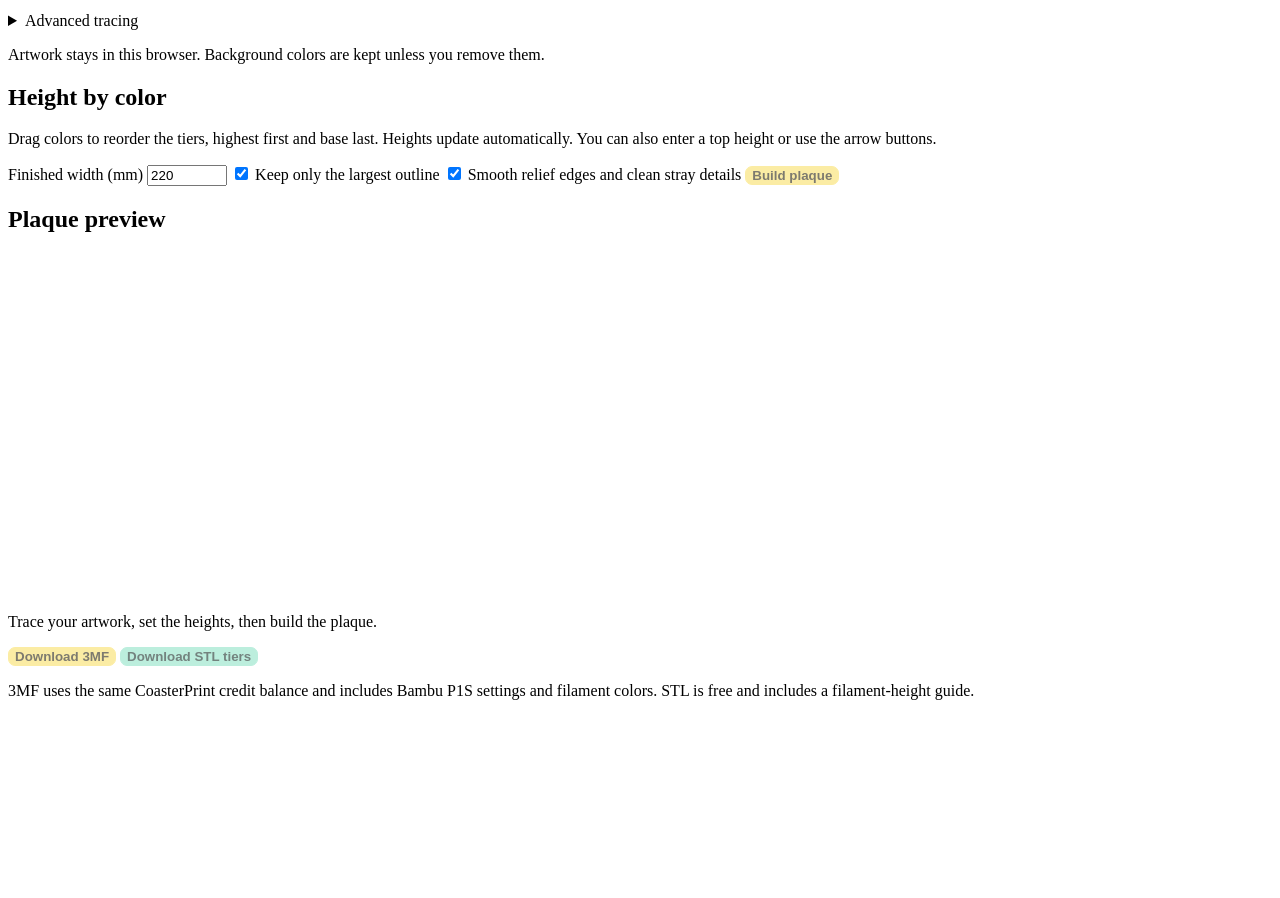
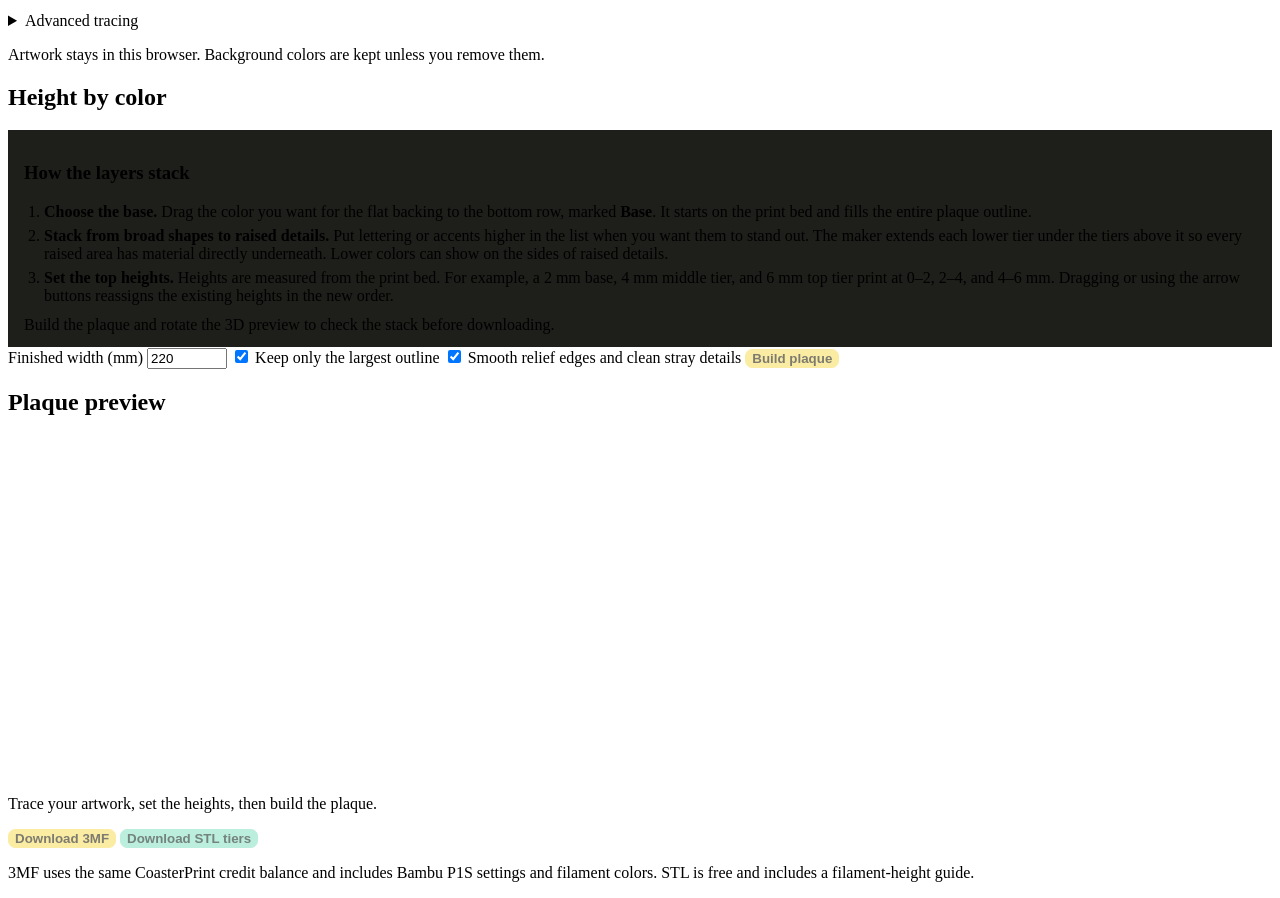
Before and after one commit to jamboodle/coasterLab-Dev, a website with bundled scripts: page dist/plaque/index.html in a window 1280 px wide. Shown: the part 1023-1921 px from the top of the page. Before the commit the page ends 1739 px from the top, so only its background shows below. Built offline with nearby package versions, Linux system fonts and the light colour scheme; no server answers.

Commit message:
Explain base and supported layer stacking in Plaque Maker

```diff
--- a/dist/plaque/index.html
+++ b/dist/plaque/index.html
@@ -65,7 +65,15 @@
     </section>
     <section aria-labelledby="height-title">
       <h2 id="height-title">Height by color</h2>
-      <p>Drag colors to reorder the tiers, highest first and base last. Heights update automatically. You can also enter a top height or use the arrow buttons.</p>
+      <div class="layer-guide">
+        <h3>How the layers stack</h3>
+        <ol>
+          <li><strong>Choose the base.</strong> Drag the color you want for the flat backing to the bottom row, marked <strong>Base</strong>. It starts on the print bed and fills the entire plaque outline.</li>
+          <li><strong>Stack from broad shapes to raised details.</strong> Put lettering or accents higher in the list when you want them to stand out. The maker extends each lower tier under the tiers above it so every raised area has material directly underneath. Lower colors can show on the sides of raised details.</li>
+          <li><strong>Set the top heights.</strong> Heights are measured from the print bed. For example, a 2 mm base, 4 mm middle tier, and 6 mm top tier print at 0–2, 2–4, and 4–6 mm. Dragging or using the arrow buttons reassigns the existing heights in the new order.</li>
+        </ol>
+        <p>Build the plaque and rotate the 3D preview to check the stack before downloading.</p>
+      </div>
       <div id="tiers" role="list" aria-label="Plaque tiers from top to base"></div>
       <p id="tier-status" role="status"></p>
       <div class="controls">
--- a/dist/plaque/plaque.css
+++ b/dist/plaque/plaque.css
@@ -65,3 +65,8 @@ main button:disabled { opacity: .58; }
 #maker-account { margin-top: 0; font-size: .9rem; }
 
 .export-credit-dialog .dialog-actions .download-ready { background: #8de2c6; border-color: #8de2c6; }
+
+.layer-guide { padding: .8rem 1rem; border-left: 3px solid var(--accent); background: #1e1e1b; }
+.layer-guide ol { margin: .4rem 0; padding-left: 1.25rem; }
+.layer-guide li + li { margin-top: .4rem; }
+.layer-guide p { margin: .65rem 0 0; }
```
Also changed, not shown: README.md.
